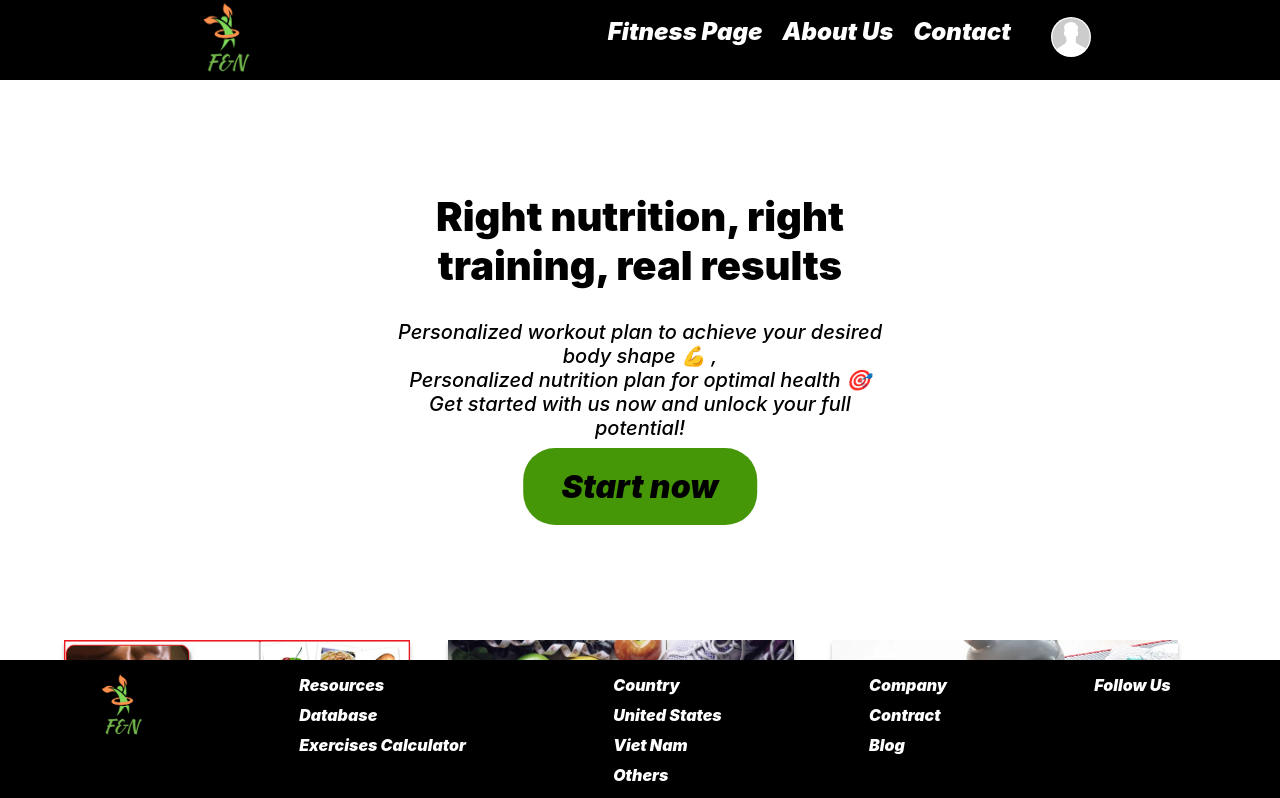
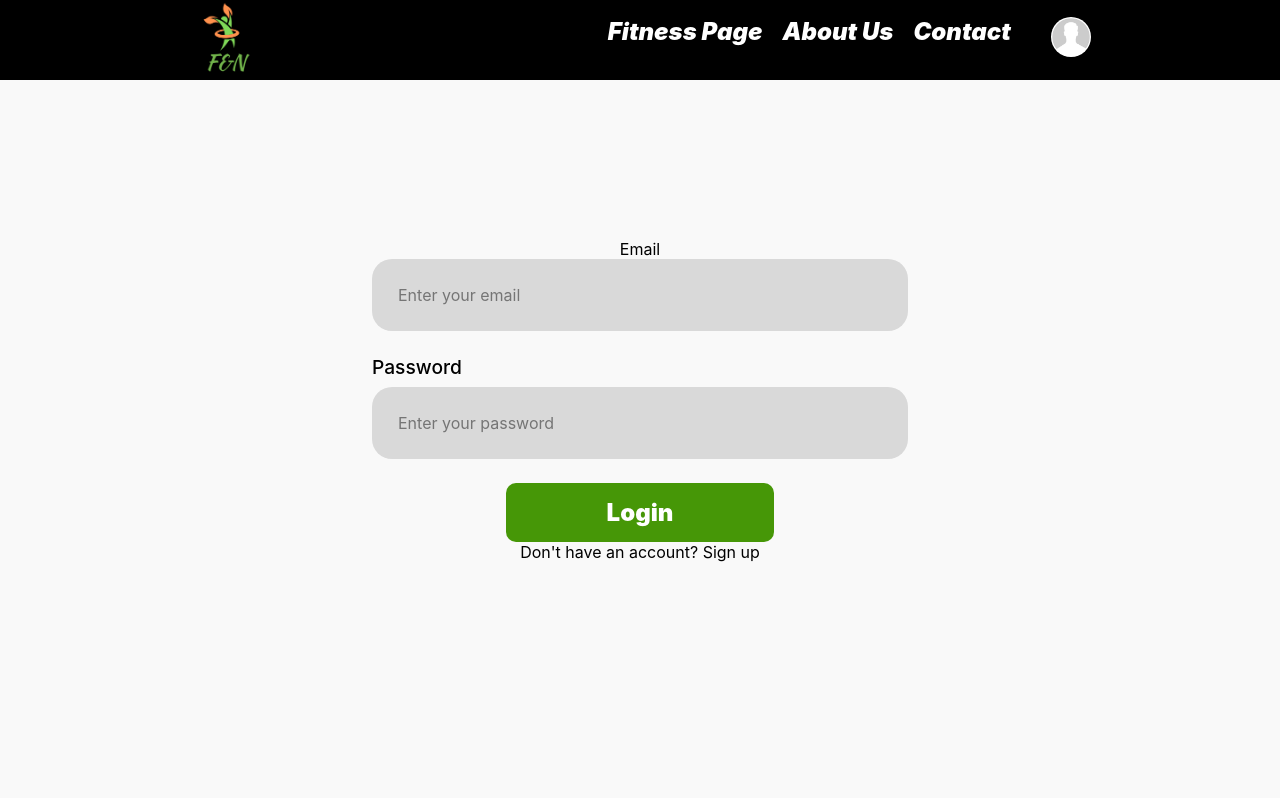
Before and after one commit to phucnhan/KLTN, a React (Create React App) app: page / in a window 1280 px wide. Shown: the top 798 px of the page. Built offline with nearby package versions, Linux system fonts and the light colour scheme.

Commit message:
login,signup

```diff
--- a/package.json
+++ b/package.json
@@ -6,6 +6,7 @@
     "@testing-library/jest-dom": "^5.17.0",
     "@testing-library/react": "^13.4.0",
     "@testing-library/user-event": "^13.5.0",
+    "firebase": "^10.14.1",
     "react": "^18.3.1",
     "react-dom": "^18.3.1",
     "react-router-dom": "^6.26.2",
--- a/src/App.js
+++ b/src/App.js
@@ -1,10 +1,12 @@
 
+
+import React from 'react';
+import './App.css';
+import { BrowserRouter as Router, Route, Routes } from 'react-router-dom';
 import Home from './Component/Home/Home';
 import Signup from './Component/Signup/Signup';
-import React, { useEffect } from 'react';
-import './App.css';
-import { BrowserRouter as Router, Route, Routes } from 'react-router-dom';
 import Login from './Component/Login/Login';
+import Logout from "./Component/Logout/Logout";
 import FisrtInfor from './Component/FisrtInfor/FisrtInfor';
 import Goals from './Component/Goals/Goals';
 import ActivityLevel from './Component/ActivityLevel/ActivityLevel';
@@ -19,7 +21,7 @@ function App() {
   return (
     <Router>
       <Routes>
-        <Route path="/" element={<div className="app-container"><Home /></div>} />
+        <Route path="/" element={<div className="app-container"><Login /></div>} />
         <Route path="/home" element={<div className="app-container"><Home /></div>} />
         <Route path="/firstinfor" element={<div className="app-container"><FisrtInfor /></div>} />
         <Route path="/goals" element={<div className="app-container"><Goals /></div>} />
@@ -29,6 +31,7 @@ function App() {
         <Route path="/nextCreate" element={<div className="app-container"><NextCreate /></div>} />
         <Route path="/signup" element={<div className="app-container"><Signup /></div>} />
         <Route path="/login" element={<div className="app-container"><Login /></div>} />
+        <Route path="/logout" element={<div className="app-container"><Logout /></div>}  />
         <Route path="/plan" element={<div className="app-container"><Plan /></div>} />
 
       </Routes>
--- a/src/Component/Home/Home.css
+++ b/src/Component/Home/Home.css
@@ -186,3 +186,17 @@ a:-webkit-any-link{
     text-decoration: none;
     color: rgb(0, 0, 0);
 }
+
+.logout-button {
+    margin-top: 20px;
+    padding: 10px 20px;
+    background-color: #f44336;
+    color: rgb(0, 0, 0);
+    border: none;
+    cursor: pointer;
+    border-radius: 5px;
+}
+
+.logout-button:hover {
+    background-color: #d32f2f;
+}
--- a/src/Component/Home/Home.js
+++ b/src/Component/Home/Home.js
@@ -1,16 +1,42 @@
-import React from "react";
+import React, { useEffect, useState } from "react";
 import "./Home.css";  // Import CSS
 import Navbar from "../Navbar/Navbar";
 import Footer from "../Footer/Footer";
-import { Link } from 'react-router-dom';
+import { Link, useNavigate } from 'react-router-dom';
+import { auth, signOut } from '../../firebase';
+import { onAuthStateChanged } from "firebase/auth";
 
-class Home extends React.Component {
-    render() {
+const Home = () => {
+    const [user, setUser] = useState(null);
+    const navigate = useNavigate();
+
+    useEffect(() => {
+        const unsubscribe = onAuthStateChanged(auth, (currentUser) => {
+            console.log("Current User:", currentUser); // Kiểm tra trạng thái người dùng
+            if (currentUser) {
+                setUser(currentUser);
+            } else {
+                navigate('/login'); // Chuyển hướng đến trang đăng nhập nếu không đăng nhập
+            }
+        });
+
+        return () => unsubscribe();
+    }, [navigate]);
+
+    const handleLogout = async () => {
+        try {
+            await signOut(auth);
+            alert('User logged out successfully');
+            navigate('/login'); // Chuyển hướng đến trang đăng nhập
+        } catch (error) {
+            alert('Error logging out: ' + error.message);
+        }
+    };
+
     return (
         <div>
             <div className="homepage-container">
                 <Navbar />
-
                 <div className="homepage-description-text">
                     Personalized workout plan to achieve your desired body shape 💪 ,<br />
                     Personalized nutrition plan for optimal health 🎯<br />
@@ -36,11 +62,13 @@ class Home extends React.Component {
                 <div className="homepage-submit-button">
                     <div className="homepage-submit-text">SUBMIT</div>
                 </div>
+                {user && (
+                    <button onClick={handleLogout} className="logout-button">Logout</button>
+                )}
                 <Footer />
             </div>
         </div>
     );
-    }
-}
+};
 
 export default Home;
--- a/src/Component/Login/Login.js
+++ b/src/Component/Login/Login.js
@@ -1,44 +1,55 @@
 import React, { useState } from "react";
 import "./Login.css";
 import Navbar from "../Navbar/Navbar";
-import { Link } from 'react-router-dom';
+import { Link, useNavigate } from 'react-router-dom';
+import { auth, signInWithEmailAndPassword } from '../../firebase';
 
 const Login = () => {
-    const [username, setUsername] = useState('');
+    const [email, setEmail] = useState('');
     const [password, setPassword] = useState('');
+    const [message, setMessage] = useState('');
+    const navigate = useNavigate();
 
-    const handleLogin = () => {
-        console.log(`Logging in with Username: ${username}, Password: ${password}`);
-        // Logic xử lý đăng nhập ở đây
+    const handleLogin = async () => {
+        try {
+            await signInWithEmailAndPassword(auth, email, password);
+            setMessage('User logged in successfully');
+            navigate('/home'); // Redirect to homepage
+        } catch (error) {
+            setMessage('Error logging in: ' + error.message);
+        }
     };
 
     return (
         <div className="login-container">
             <Navbar />
-            <div className="login-form">
-                <div className="input-box username">
+            <div className="form-container">
+                <div className="label-email">Email</div>
+                <div className="input-field input-field-email">
                     <input
-                        type="text"
-                        placeholder="Enter Username"
-                        value={username}
-                        onChange={(e) => setUsername(e.target.value)}
+                        type="email"
+                        placeholder="Enter your email"
+                        value={email}
+                        onChange={(e) => setEmail(e.target.value)}
                     />
                 </div>
-                <div className="input-box password">
+
+                <div className="label-password">Password</div>
+                <div className="input-field input-field-password">
                     <input
                         type="password"
-                        placeholder="Enter Password"
+                        placeholder="Enter your password"
                         value={password}
                         onChange={(e) => setPassword(e.target.value)}
                     />
                 </div>
-                <div className="label username-label">Username</div>
-                <div className="label password-label">Password</div>
+
                 <div className="login-button" onClick={handleLogin}>
-                    <div>Login</div>
+                    <div className="login-button-text">Login</div>
                 </div>
+                {message && <div className="message">{message}</div>}
                 <div>
-                <Link to="/signup">Create new account</Link>
+                    <Link to="/signup">Don't have an account? Sign up</Link>
                 </div>
             </div>
         </div>
--- /dev/null
+++ b/src/Component/Logout/Logout.js
@@ -0,0 +1,19 @@
+import React from "react";
+import { auth, signOut } from '../../firebase';
+
+const Logout = () => {
+    const handleLogout = async () => {
+        try {
+            await signOut(auth);
+            alert('User logged out successfully');
+        } catch (error) {
+            alert('Error logging out: ' + error.message);
+        }
+    };
+
+    return (
+        <button onClick={handleLogout}>Logout</button>
+    );
+};
+
+export default Logout;
--- a/src/Component/Signup/Signup.js
+++ b/src/Component/Signup/Signup.js
@@ -1,39 +1,98 @@
-import React from "react";
+import React, { useState } from "react";
 import "./Signup.css";
 import Navbar from "../Navbar/Navbar";
 import { Link } from 'react-router-dom';
+import { auth, db, createUserWithEmailAndPassword, doc, setDoc } from '../../firebase';
 
-class Signup extends React.Component {
-    render() {
+const Signup = () => {
+    const [username, setUsername] = useState('');
+    const [email, setEmail] = useState('');
+    const [password, setPassword] = useState('');
+    const [reenterPassword, setReenterPassword] = useState('');
+    const [message, setMessage] = useState('');
+
+    const handleSignup = async () => {
+        if (password !== reenterPassword) {
+            setMessage('Passwords do not match');
+            return;
+        }
+
+        try {
+            const userCredential = await createUserWithEmailAndPassword(auth, email, password);
+            const user = userCredential.user;
+
+            // Add user data to Firestore
+            await setDoc(doc(db, "auth", user.uid, "users", user.uid), {
+                uid: user.uid,
+                username: username,
+                email: email,
+                createdAt: new Date()
+            });
+
+            setMessage('User registered successfully');
+        } catch (error) {
+            if (error.code === 'auth/email-already-in-use') {
+                setMessage('This email is already in use. Please log in instead.');
+            } else {
+                setMessage('Error registering user: ' + error.message);
+            }
+        }
+    };
+
     return (
         <div className="signup-container">
             <Navbar />
             <div className="form-container">
                 <div className="label-username">Username</div>
                 <div className="input-field input-field-username">
-                        <input type="text" placeholder="Enter your username" />
+                    <input
+                        type="text"
+                        placeholder="Enter your username"
+                        value={username}
+                        onChange={(e) => setUsername(e.target.value)}
+                    />
+                </div>
+
+                <div className="label-email">Email</div>
+                <div className="input-field input-field-email">
+                    <input
+                        type="email"
+                        placeholder="Enter your email"
+                        value={email}
+                        onChange={(e) => setEmail(e.target.value)}
+                    />
                 </div>
 
                 <div className="label-password">Password</div>
                 <div className="input-field input-field-password">
-                        <input type="password" placeholder="Enter your password" />
+                    <input
+                        type="password"
+                        placeholder="Enter your password"
+                        value={password}
+                        onChange={(e) => setPassword(e.target.value)}
+                    />
                 </div>
 
                 <div className="label-reenter">Re-enter password</div>
                 <div className="input-field input-field-reenter">
-                        <input type="password" placeholder="Re-enter your password" />
+                    <input
+                        type="password"
+                        placeholder="Re-enter your password"
+                        value={reenterPassword}
+                        onChange={(e) => setReenterPassword(e.target.value)}
+                    />
                 </div>
 
-                    <div className="sign-up-button">
+                <div className="sign-up-button" onClick={handleSignup}>
                     <div className="sign-up-button-text">Sign up</div>
                 </div>
+                {message && <div className="message">{message}</div>}
                 <div>
-                        <Link to="/login">Already have account</Link>
+                    <Link to="/login">Already have an account? Log in</Link>
                 </div>
             </div>
         </div>
     );
-    }
-}
+};
 
 export default Signup;
--- /dev/null
+++ b/src/firebase.js
@@ -0,0 +1,21 @@
+// src/firebase.js
+import { initializeApp } from "firebase/app";
+import { getAuth, createUserWithEmailAndPassword, signInWithEmailAndPassword, signOut } from "firebase/auth";
+import { getFirestore, doc, setDoc } from "firebase/firestore";
+
+const firebaseConfig = {
+    apiKey: "AIzaSyDOe1lAYHG_xOCZHLdBDWAdKEe_4sg0WYM",
+    authDomain: "fir-c8ee2.firebaseapp.com",
+    projectId: "fir-c8ee2",
+    storageBucket: "fir-c8ee2.appspot.com",
+    messagingSenderId: "949915778545",
+    appId: "1:949915778545:web:21486f967991101300d850",
+    measurementId: "G-N8LSXX52ZD"
+  };
+
+
+const app = initializeApp(firebaseConfig);
+const auth = getAuth(app);
+const db = getFirestore(app);
+
+export { auth, db, createUserWithEmailAndPassword, signInWithEmailAndPassword, signOut, doc, setDoc };
```
Also changed, not shown: 1 other file (tests, documents, lock files or other folders). Lines whose indentation alone changed are shown as unchanged.
